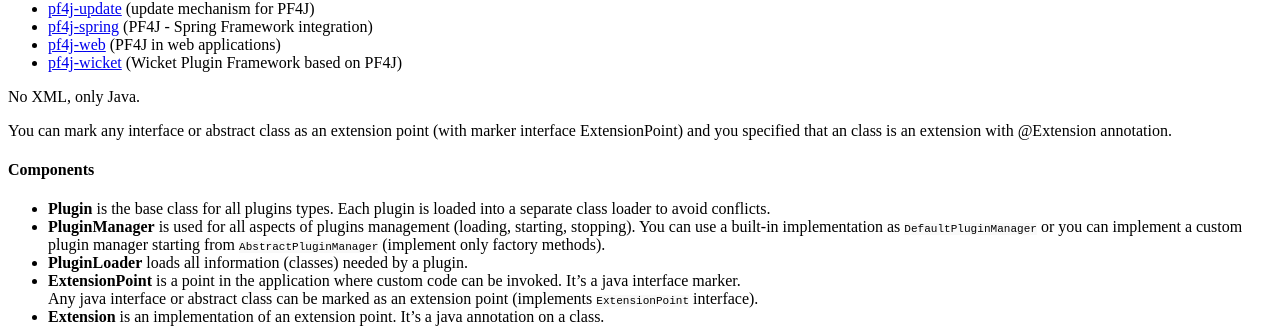
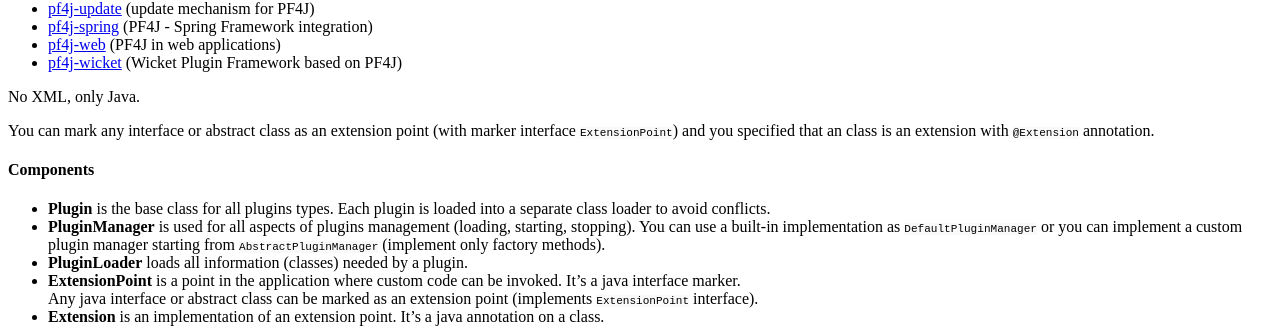
Before and after one commit to pf4j/pf4j.github.io, a Jekyll site: the page built from index.md, in a window 1280 px wide. Shown: the part 877-1205 px from the top of the page. Built offline with Jekyll 4.4.1, drawn with Linux system fonts in a browser that asks for light colours; a style sheet for code colours, icons or effects is not loaded.

Commit message:
Update index.md

```diff
--- a/index.md
+++ b/index.md
@@ -25,7 +25,7 @@ For now are available these extensions:
 
 No XML, only Java.
 
-You can mark any interface or abstract class as an extension point (with marker interface ExtensionPoint) and you specified that an class is an extension with @Extension annotation.
+You can mark any interface or abstract class as an extension point (with marker interface `ExtensionPoint`) and you specified that an class is an extension with `@Extension` annotation.
 
 #### Components
 
```
